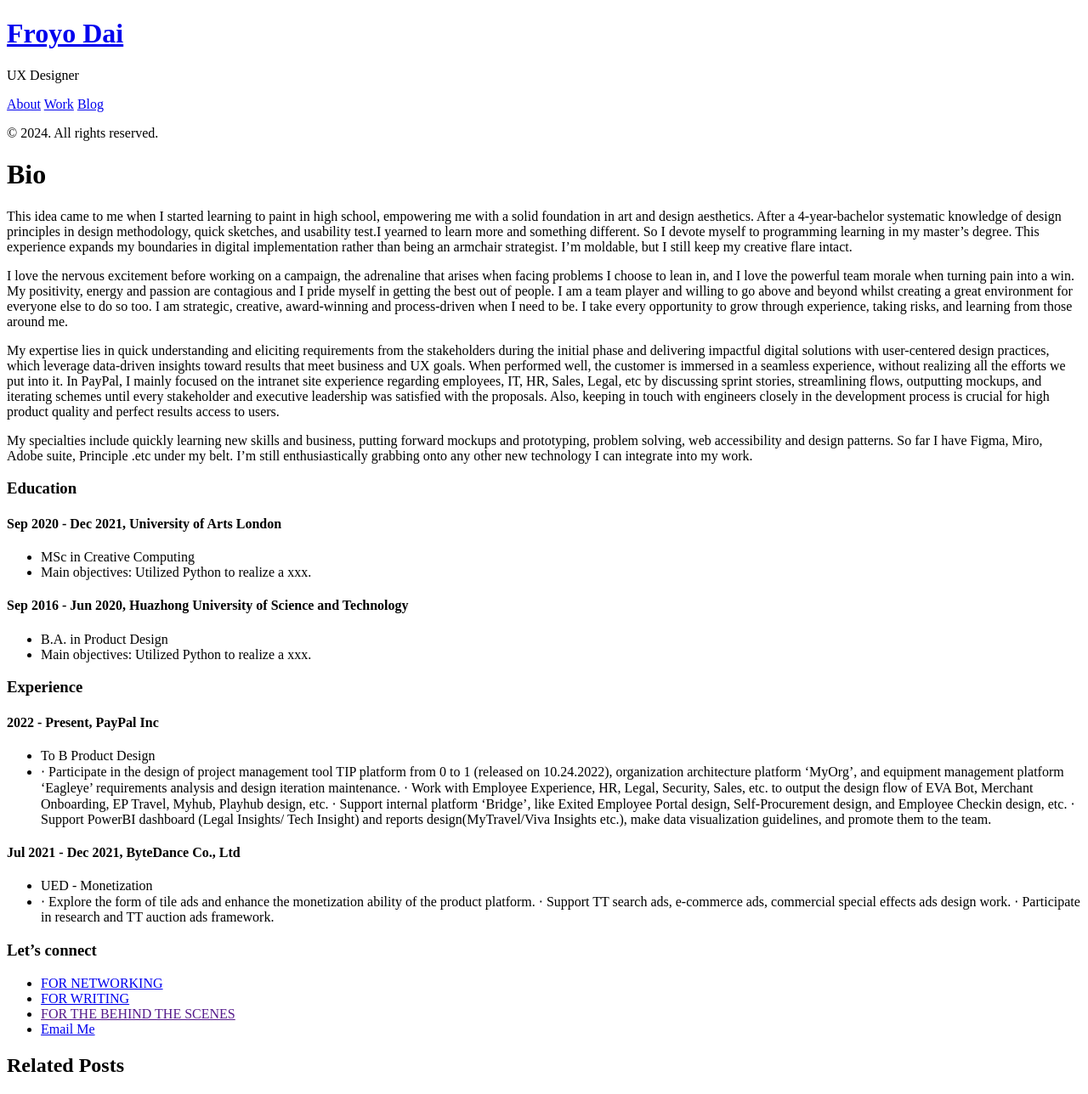
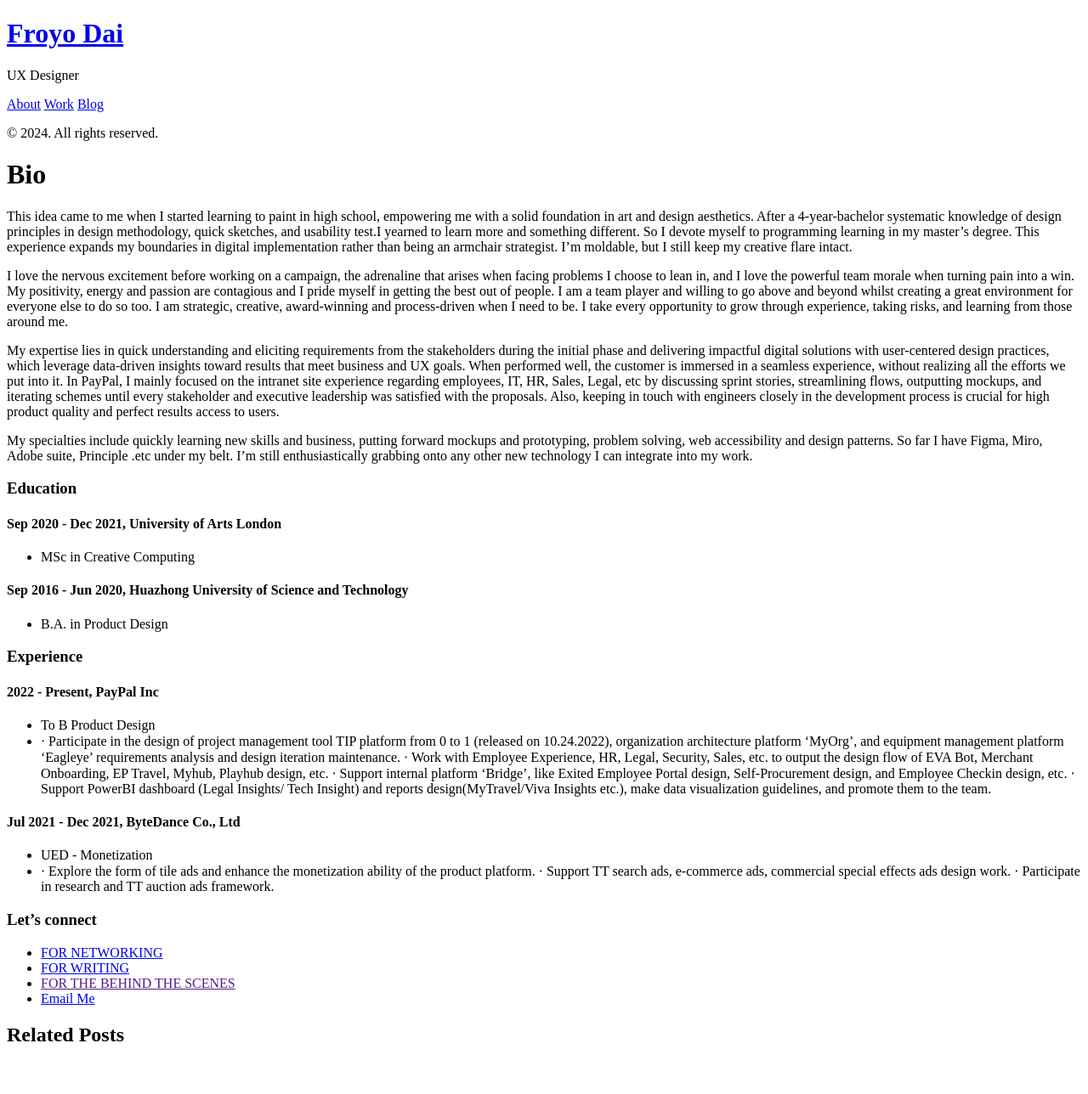
Before and after one commit to YIDAI1111/froyodai.github.io, a Jekyll site: the page built from _posts/2024-08-18-bio.md, in a window 1280 px wide. Shown: the whole page at 85% size. Built offline with Jekyll 4.4.1, drawn with Linux system fonts in a browser that asks for light colours; Markdown is read by kramdown in place of the engine named in the settings; after the commit the page ends 1252 px from its top, so only the background shows below that.

Commit message:
Update 2024-08-18-bio.md

```diff
--- a/_posts/2024-08-18-bio.md
+++ b/_posts/2024-08-18-bio.md
@@ -16,12 +16,10 @@ My specialties include quickly learning new skills and business, putting forward
 #### Sep 2020 - Dec 2021, University of Arts London
 
 - MSc in Creative Computing
-- Main objectives: Utilized Python to realize a xxx.
 
 #### Sep 2016 - Jun 2020, Huazhong University of Science and Technology
 
 - B.A. in Product Design
-- Main objectives: Utilized Python to realize a xxx.
 
 ### Experience
 
```
